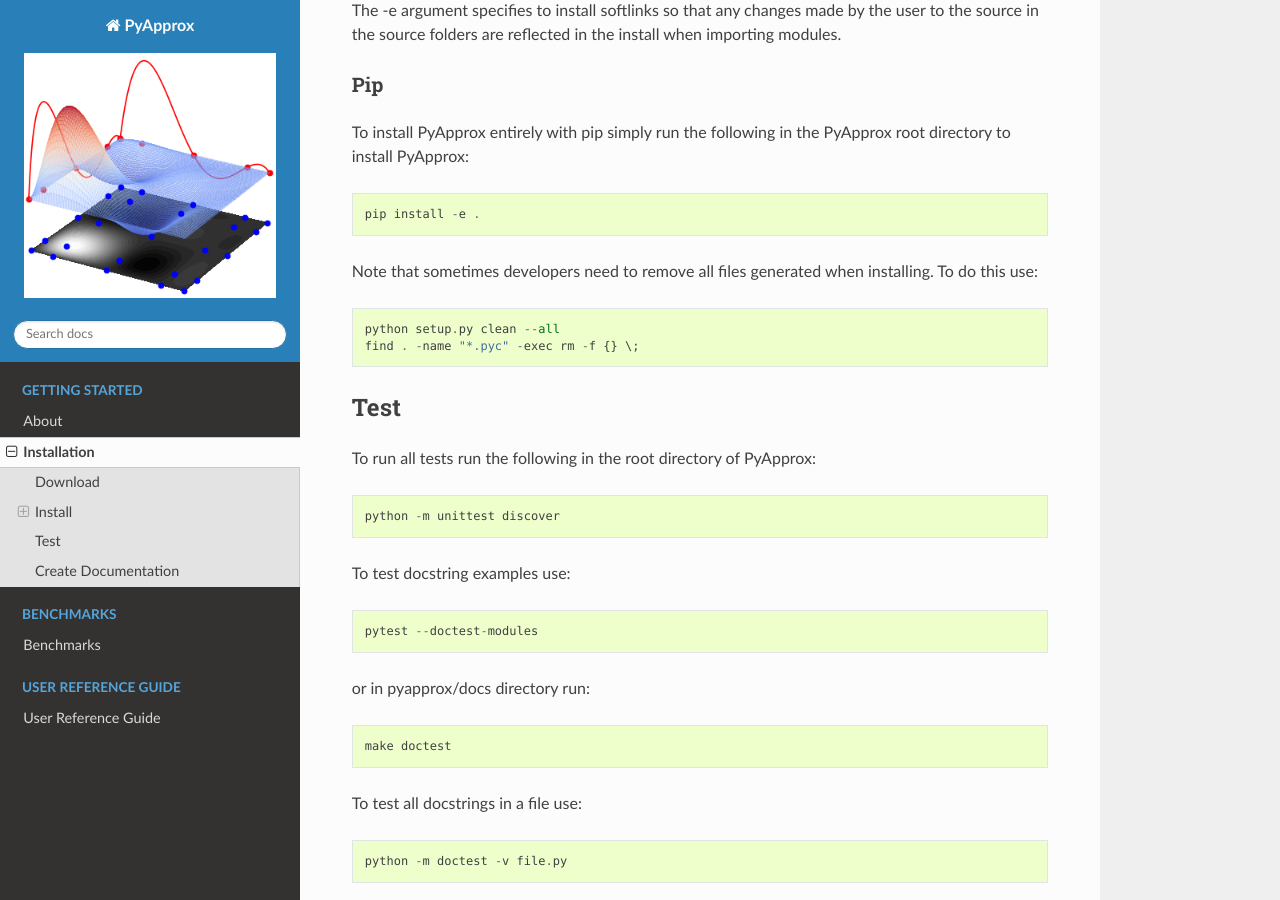
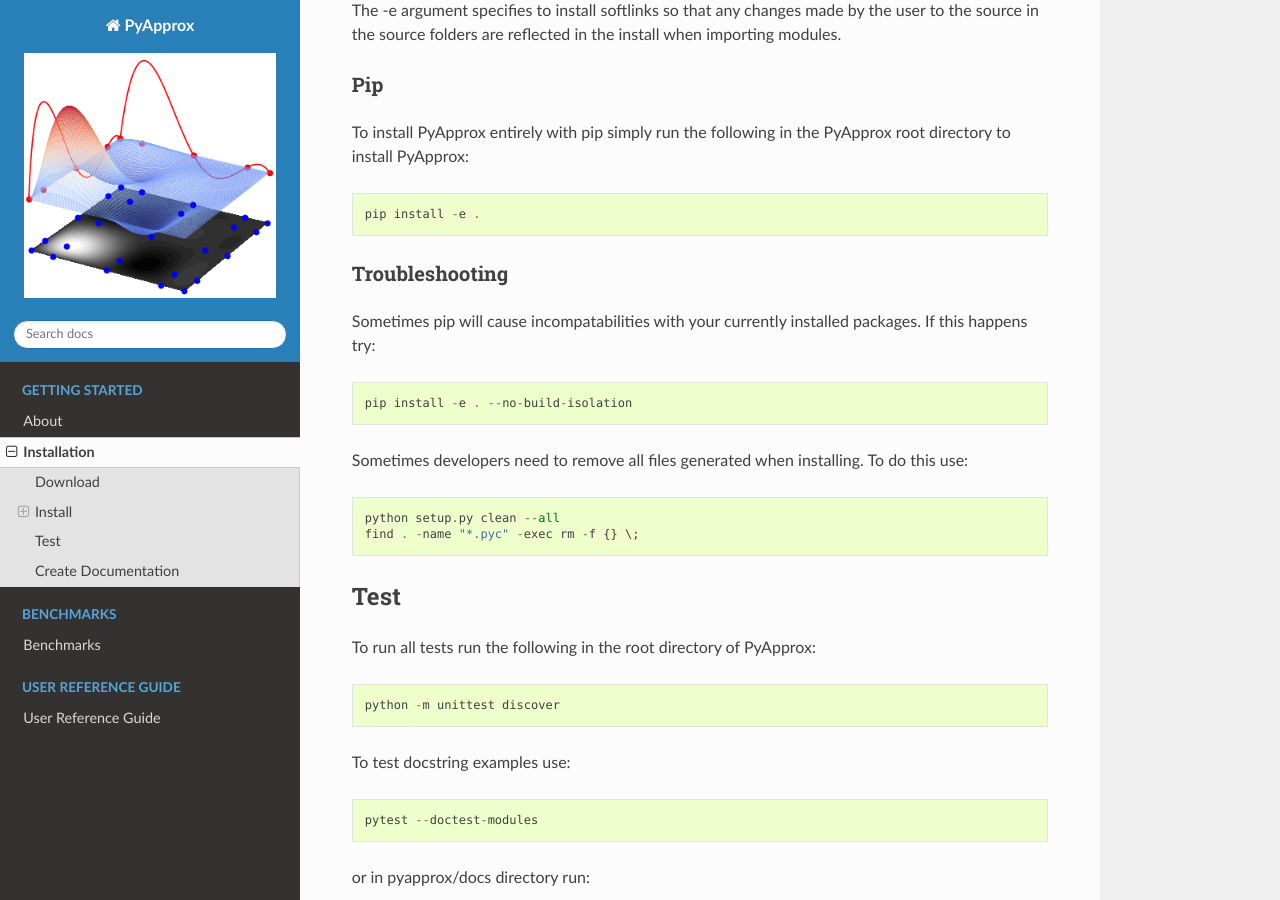
Before and after one commit to sandialabs/pyapprox, a Sphinx documentation site: the page built from docs/source/install.rst, in a window 1280 px wide and 900 px high, scrolled down 1046 px. Built offline with Sphinx 7.4.7 and the Read the Docs theme 2.0.0, drawn with Linux system fonts in a browser that asks for light colours; pages that are not in the unit, such as notebooks, are missing from menus.

Commit message:
Add advice for trouble shooting pip installs

```diff
--- a/docs/source/install.rst
+++ b/docs/source/install.rst
@@ -39,7 +39,14 @@ To install PyApprox entirely with pip simply run the following in the PyApprox r
     pip install -e .
 
 
-Note that sometimes developers need to remove all files generated when installing. To do this use::
+
+Troubleshooting
+^^^^^^^^^^^^^^^
+Sometimes pip will cause incompatabilities with your currently installed packages. If this happens try::
+
+    pip install -e . --no-build-isolation
+
+Sometimes developers need to remove all files generated when installing. To do this use::
 
   python setup.py clean --all
   find . -name "*.pyc" -exec rm -f {} \;
```
